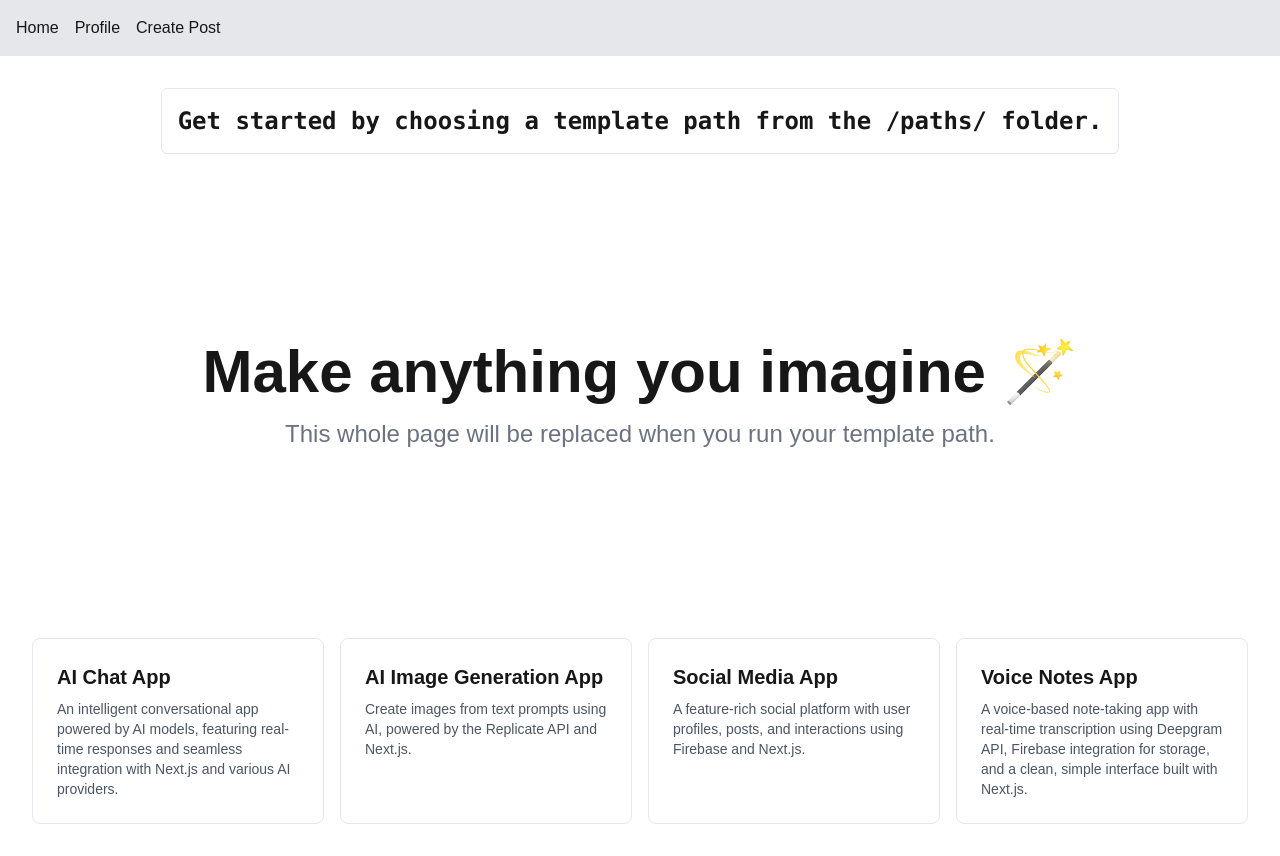
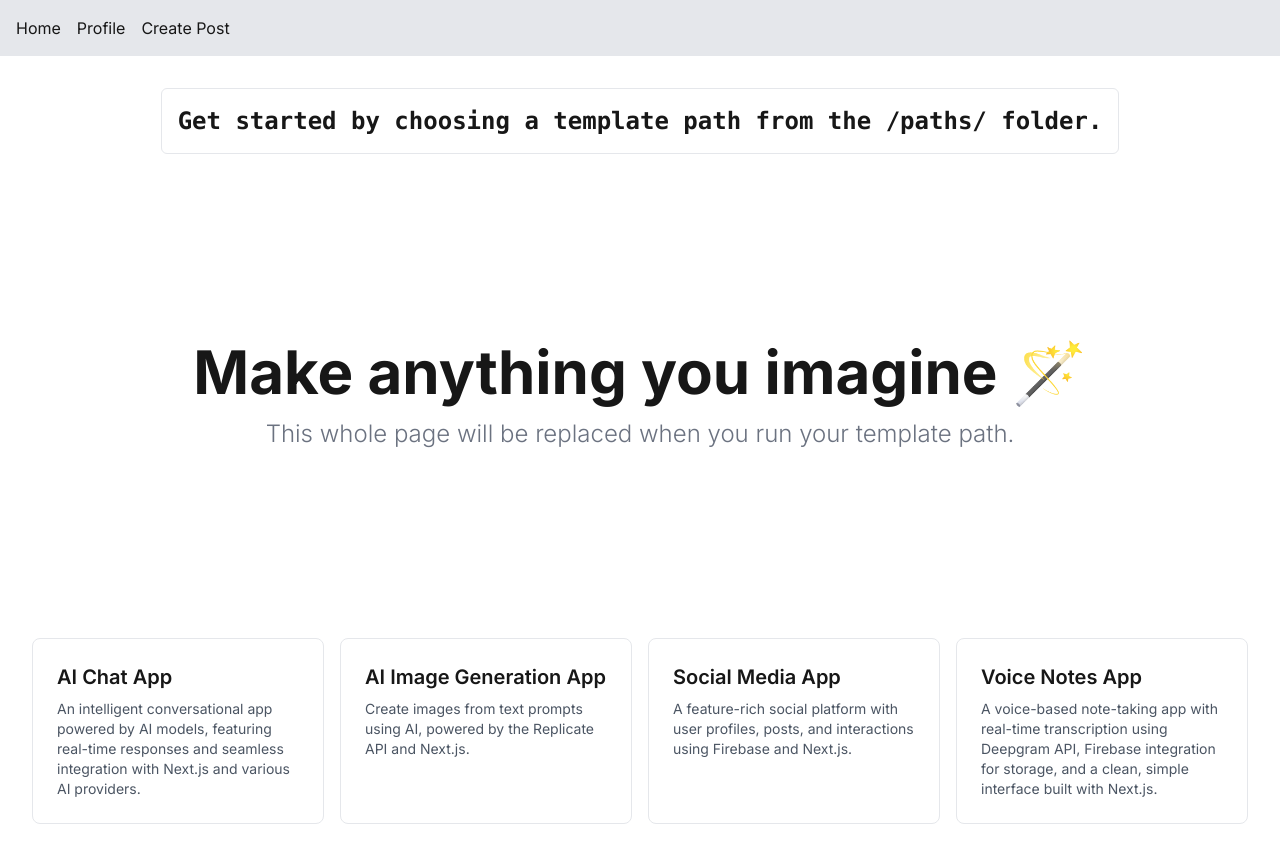
Before and after one commit to LBRdevelopments/RADARV1-REPLIT-REPOSITORY, a Next.js app: page / in a window 1280 px wide. Built offline with nearby package versions, Linux system fonts and the light colour scheme.

Commit message:
Updated to use Inter font for a modern minimalist design

```diff
--- a/src/app/globals.css
+++ b/src/app/globals.css
@@ -17,7 +17,7 @@
 body {
   color: var(--foreground);
   background: var(--background);
-  font-family: Arial, Helvetica, sans-serif;
+  font-family: 'Inter', sans-serif;
 }
 
 @layer utilities {
--- a/src/app/layout.tsx
+++ b/src/app/layout.tsx
@@ -1,21 +1,16 @@
 import type { Metadata } from "next";
-import { Geist, Geist_Mono } from "next/font/google";
+import { Inter } from "next/font/google";
 import "./globals.css";
 import Link from 'next/link';
 
-const geistSans = Geist({
-  variable: "--font-geist-sans",
-  subsets: ["latin"],
-});
-
-const geistMono = Geist_Mono({
-  variable: "--font-geist-mono",
+const inter = Inter({
+  variable: "--font-inter",
   subsets: ["latin"],
 });
 
 export const metadata: Metadata = {
-  title: "Create Next App",
-  description: "Generated by create next app",
+  title: "RADAR - Social Media App",
+  description: "A modern social media application",
 };
 
 export default function RootLayout({
@@ -28,9 +23,7 @@ export default function RootLayout({
       <head>
         <link rel="icon" href="/favicon.ico" />
       </head>
-      <body
-        className={`${geistSans.variable} ${geistMono.variable} antialiased`}
-      >
+      <body className={`${inter.variable} antialiased`}>
         <nav className="flex space-x-4 p-4 bg-gray-200">
           <Link href="/home">Home</Link>
           <Link href="/profile">Profile</Link>
```
